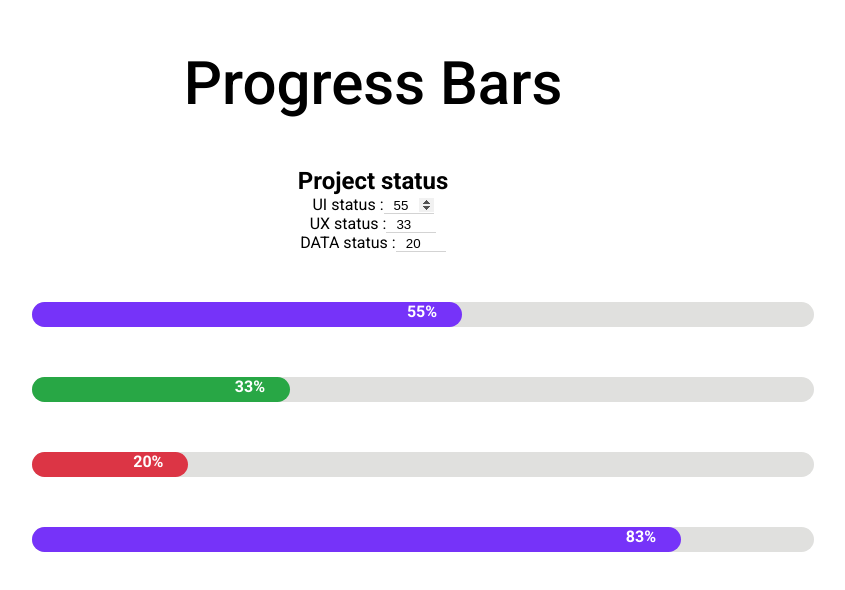
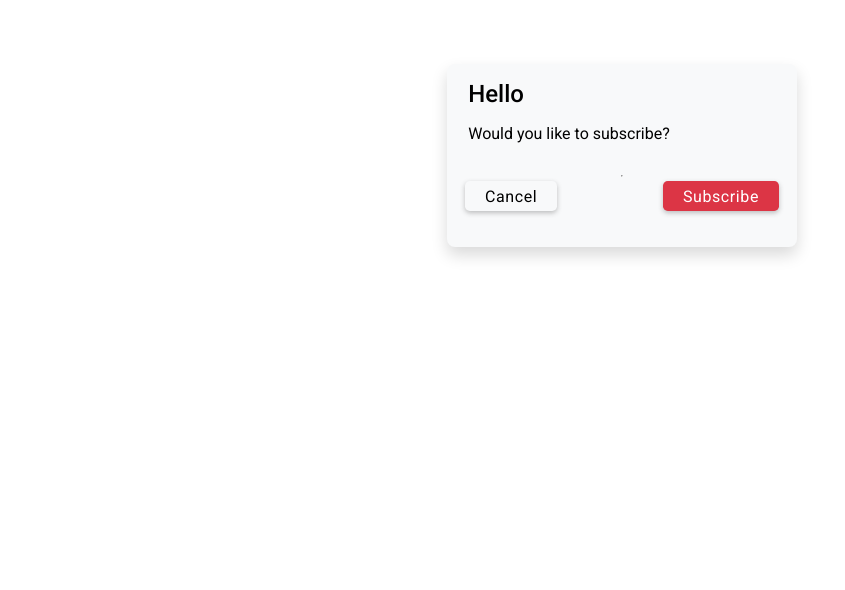
Before and after one commit to Dikshant20011891/React-practice-projects, a React (Create React App) app: page / in a window 1280 px wide. Shown: the top 590 px of the page, without its empty margins (18-863 px from the left). Built offline with nearby package versions, Linux system fonts and the light colour scheme.

Commit message:
Dialog Box

```diff
--- a/src/App.js
+++ b/src/App.js
@@ -1,5 +1,6 @@
 import './App.css';
-import ProgressBarsApp from './projects/12-progress-bars/ProgressBarsApp';
+import DialogBox from './projects/13-dialog-box/DialogBox';
+//import ProgressBarsApp from './projects/12-progress-bars/ProgressBarsApp';
 // import PopupApp from './projects/11-MagicPopup/PopupApp';
 // import HiddenSearchBarApp from './projects/10-hidden-search-bar/HiddenSearchBarApp';
 // import SliderApp from './projects/09-slider/SliderApp';
@@ -26,7 +27,8 @@ function App() {
       {/* <SliderApp /> */}
       {/* <HiddenSearchBarApp /> */}
       {/* <PopupApp /> */}
-      <ProgressBarsApp />
+      {/* <ProgressBarsApp /> */}
+      <DialogBox />
     </div>
   );
 }
--- /dev/null
+++ b/src/projects/13-dialog-box/Bounce.css
@@ -0,0 +1,14 @@
+.bounce{
+    animation: bounce 2s linear;
+}
+
+@keyframes bounce{
+    0% {
+        transform: translateY(-100px);
+        opacity: 0;
+    }
+    100% {
+        transform: translateY(0);
+        opacity: 1;
+    }
+}
--- /dev/null
+++ b/src/projects/13-dialog-box/DialogBox.jsx
@@ -0,0 +1,91 @@
+import React, { useEffect, useState } from 'react'
+import Button from '../components/Button'
+import { BsFillEmojiFrownFill, BsEmojiSmileFill } from 'react-icons/bs';
+import './Bounce.css'
+
+const DialogBox = ({ width = 350 }) => {
+
+    const [subscribe, setSubscribe] = useState({
+        title: "Hello",
+        description: "Would you like to subscribe?",
+        state: null,
+        justifyContent: "space-between",
+    });
+
+    const handleSubscribe = () => {
+        setSubscribe({
+            title: "Thank You!",
+            description: "For your subscription",
+            state: "subscribed",
+            justifyContent: "flex-end",
+        });
+    }
+
+    const handleUnsubscribe = () => {
+        setSubscribe({
+            title: "Sorry",
+            description: "to see you go",
+            state: "unsubscribed",
+            justifyContent: "flex-end",
+        });
+    }
+    const [icon,setIcon] = useState();
+
+    useEffect(() => {
+
+        let iconStyle = {
+            fontSize: "80px",
+            justifySelf: "center",
+            color: subscribe.state === "subscribed" ? "rgba(59,137,90,0.4)" : "rgba(25,118,160,0.4)",
+        }
+
+        if (subscribe.state === "subscribed") {
+            setIcon(<BsEmojiSmileFill style={iconStyle} />)
+            document.body.style.backgroundColor = "rgba(59,137,90,0.4)"
+        } else if (subscribe.state === "unsubscribed") {
+            setIcon(<BsFillEmojiFrownFill style={iconStyle} />)
+            document.body.style.backgroundColor = "rgba(25,118,160,0.4)"
+        }
+    }, [subscribe.state])
+
+    const [bounce, setBounce] = useState("");
+    useEffect(() => {
+        setTimeout(() => {
+            setBounce("")
+        }, 500 )
+
+        return () => {
+            setBounce("bounce")
+        }
+    }, [subscribe.state])
+
+  return (
+    <div className = {`card bg-light m-auto mt-4 ${bounce}`} style={{width:width}}>
+      <div className="card-body">
+        <div
+            className="d-grid"
+            style={{
+                gridTemplateColumns:"2fr 1fr",
+                alignItems: "center",
+                alignSelf: "center",
+                justifyItems: "center",
+            }}
+        >
+            <section>
+                <h2 className="card-title">{subscribe.title}</h2>
+                <h3 className="card-text">{subscribe.description}</h3>
+            </section>
+            <div>{icon}</div>
+        </div>
+      </div>
+      <hr />
+      <div className="d-flex mb-2 px-1 text-end" style={{width: "100%", justifyContent: subscribe.justifyContent}}>
+        {subscribe.state === null && (<Button text={"Cancel"} btnClass={"btn-light"} />) }
+        {subscribe.state === "subscribed" ? null : (<Button text={"Subscribe"} btnClass={"btn-danger"} onClick={handleSubscribe}/>)}
+        {subscribe.state ==="subscribed" ? (<Button text={"Unsubscribe"} btnClass={"btn-danger btn-block"} onClick={handleUnsubscribe}/>): null}
+      </div>
+    </div>
+  )
+}
+
+export default DialogBox
```
